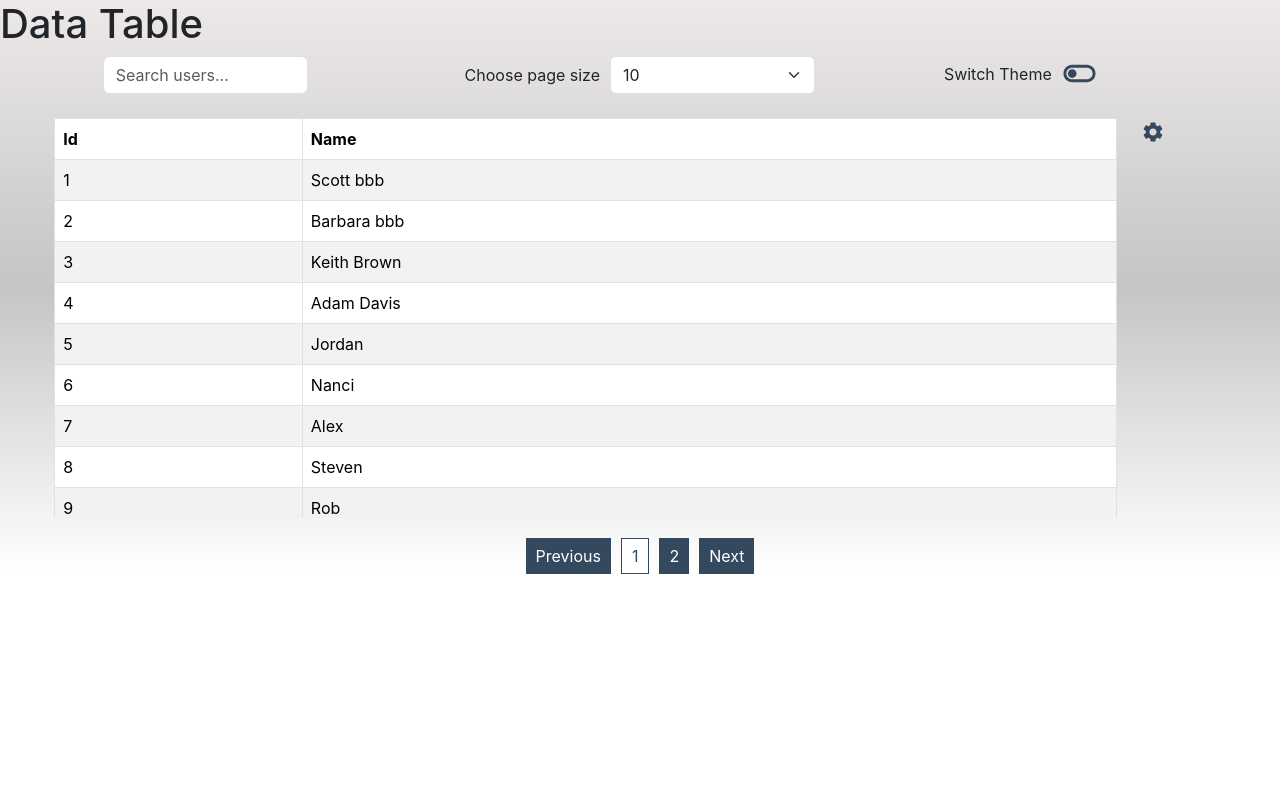
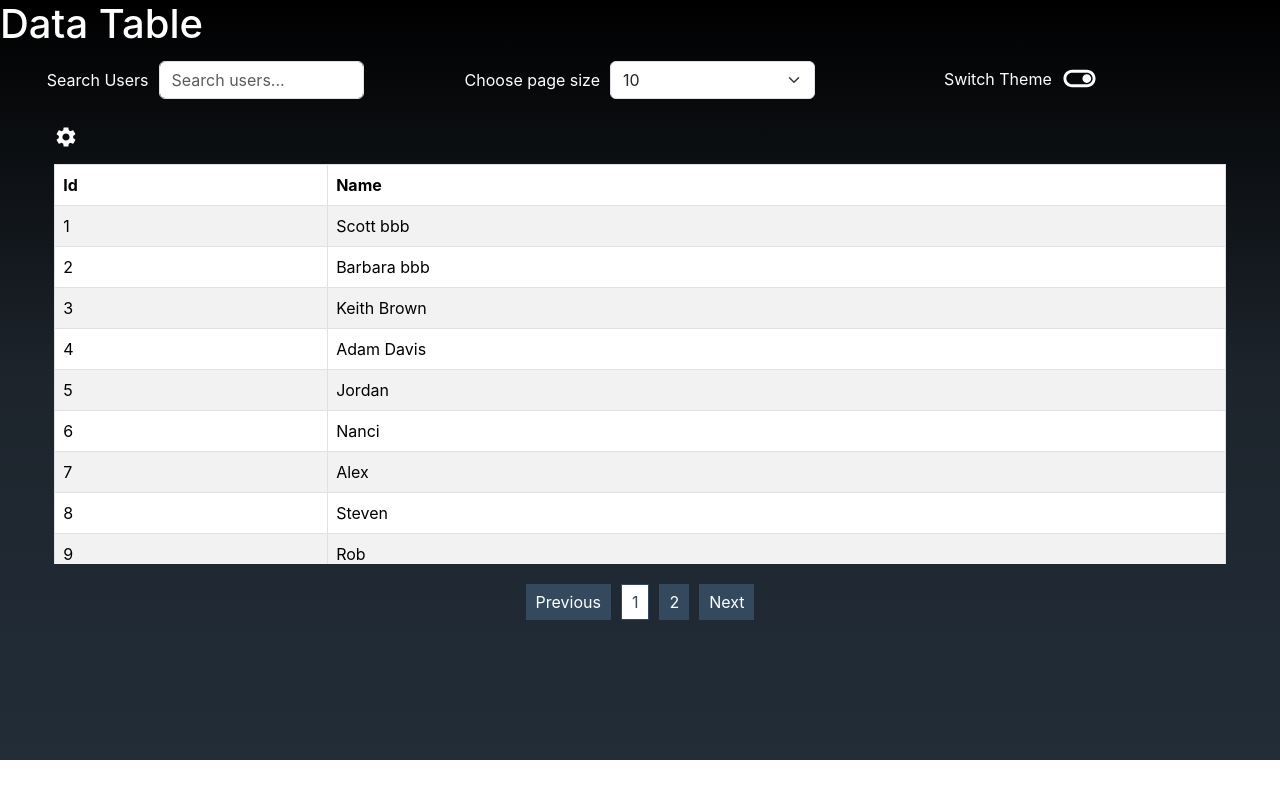
Before and after one commit to NidhinaJustin/frontend-code-challenge, a React (Create React App) app: page / in a window 1280 px wide. Built offline with nearby package versions, Linux system fonts and the light colour scheme.

Commit message:
default theme is updated, documentations added

```diff
--- a/package.json
+++ b/package.json
@@ -1,5 +1,6 @@
 {
   "name": "my-data-table",
+  "homepage": "https://NidhinaJustin.github.io/dataTable",
   "version": "0.1.0",
   "private": true,
   "dependencies": {
@@ -27,6 +28,8 @@
   "scripts": {
     "start": "react-scripts start",
     "build": "react-scripts build",
+    "predeploy": "npm run build",
+    "deploy": "gh-pages -d build",
     "test": "react-scripts test",
     "eject": "react-scripts eject"
   },
@@ -47,5 +50,8 @@
       "last 1 firefox version",
       "last 1 safari version"
     ]
+  },
+  "devDependencies": {
+    "gh-pages": "^6.1.1"
   }
 }
--- a/src/App.css
+++ b/src/App.css
@@ -6,9 +6,22 @@
 .dataTableDefaultTheme {
   background-image: linear-gradient(rgb(238, 233, 233), #c4c5c6, white);
 }
+.headerList{
+  margin-bottom: 15px;
+  display: inline-block;
+  position: relative;
+
+}
 .headerDropdown{
   border: 1px solid #434444;
-  padding: 5px;
+  padding: 10px;
+  min-width: 100px;
+  background-color: white;
+  color: black;
+  position: absolute;
+  top: 100%;
+  left: -20%;
+  z-index: 1000;
 }
 
 .pagination {
@@ -35,15 +48,12 @@
   color :#34495E;
   border: 1px solid #34495E;
 }
-.searchBar{
-  display: flex;
-  justify-content: center;
-  align-items: center;
-}
+
 .labelAlignment {
   display: flex;
   justify-content: center;
   align-items: center;
+  margin-top: 5px;
 }
 
 .labelAlignment label {
--- a/src/App.tsx
+++ b/src/App.tsx
@@ -4,7 +4,7 @@ import DataTable from "./components/DataTable/DataTable";
 import { DataTableProvider } from "./DataTableContext";
 
 export default function App() {
-  const [isChangeTheme, setIsChangeTheme] = useState<boolean>(false);
+  const [isChangeTheme, setIsChangeTheme] = useState<boolean>(true);
 
   const handleChangeTheme=()=>{
     setIsChangeTheme(!isChangeTheme)
--- a/src/DataTableContext.tsx
+++ b/src/DataTableContext.tsx
@@ -44,7 +44,7 @@ export const DataTableProvider: React.FC<DataTableProviderProps> = ({ children }
   const [currentPage, setCurrentPage] = useState<number>(1);
   const [postsPerPage, setPostsPerPage] = useState<number>(10);
   const [searchKey, setSearchKey] = useState<string>("");
-  const [isChangeTheme, setIsChangeTheme] = useState<boolean>(false);
+  const [isChangeTheme, setIsChangeTheme] = useState<boolean>(true);
   const [filteredData, setFilteredData] = useState<UserData[]>(userInfo);
 
   useEffect(() => {
--- a/src/components/DataTable/DataTable.tsx
+++ b/src/components/DataTable/DataTable.tsx
@@ -1,5 +1,5 @@
 import React from "react";
-import {  Row, Col } from "react-bootstrap";
+import { Row, Col } from "react-bootstrap";
 import Pagination from "../Pagination";
 import { Input } from "reactstrap";
 import ToggleOnOutlinedIcon from "@mui/icons-material/ToggleOnOutlined";
@@ -12,10 +12,9 @@ import TableContent from "./TableContent";
 Parent component which contains, user search , page size selection, theme toggle , users list table.
 */
 
-
 interface DataTableProps {
-  isChangeTheme:boolean
-  handleChangeTheme:()=>void
+  isChangeTheme: boolean;
+  handleChangeTheme: () => void;
 }
 export default function DataTable({
   isChangeTheme,
@@ -46,16 +45,17 @@ export default function DataTable({
     setSearchKey(e.target.value);
   };
   //updating the theme of the screen when user toggles
-  const updateTheme=()=>{
+  const updateTheme = () => {
     handleChangeTheme();
-  }
+  };
 
   return (
     <>
       <div className="mb-4">
         <Row>
-          <Col md={4}>
-            <div className="searchBar">
+          <Col md={4} col-sm={6}>
+            <div className="labelAlignment">
+            <label>Search Users</label>
               {userData.length && (
                 <Input
                   className="w-50"
@@ -68,7 +68,7 @@ export default function DataTable({
               )}
             </div>
           </Col>
-          <Col md={4}>
+          <Col md={4} col-sm={6}>
             <div className="labelAlignment">
               <label>Choose page size</label>
               <Input
@@ -84,7 +84,7 @@ export default function DataTable({
               </Input>
             </div>
           </Col>
-          <Col md={3}>
+          <Col md={3} col-sm={6}>
             <div className="labelAlignment">
               <label>Switch Theme</label>
               <div title="Change Theme" onClick={updateTheme}>
@@ -105,7 +105,10 @@ export default function DataTable({
         </Row>
       </div>
       <Row className="justify-content-center">
-        <Col md={10}>
+        <Col md={11} col-sm={12}>
+          <div className="headerList">
+            <HeaderList isChangeTheme={isChangeTheme} />
+          </div>
           {headers.length ? (
             <div className="scrollable-table">
               {!filteredData.length && searchKey !== "" ? (
@@ -128,13 +131,10 @@ export default function DataTable({
             </div>
           )}
         </Col>
-        <Col md={1}>
-          <HeaderList isChangeTheme={isChangeTheme} />
-        </Col>
       </Row>
-      {filteredData.length>0 && headers.length>0  && (
+      {filteredData.length > 0 && headers.length > 0 && (
         <Row>
-        <Col md={12}>
+          <Col md={12} col-sm={12}>
             <Pagination
               length={userData.length}
               postsPerPage={postsPerPage}
--- a/src/components/DataTable/HeaderList.tsx
+++ b/src/components/DataTable/HeaderList.tsx
@@ -3,6 +3,11 @@ import { ColumnHeader } from "./DataTableTypes";
 import SettingsIcon from "@mui/icons-material/Settings";
 import { useDataTableContext } from "../../DataTableContext";
 import { columns } from "./DataTableConstants";
+/*
+HeaderList is for dynamically displaying the headers of the table when user selects each.
+Click the settings icon so a dropdown will be displayed .
+Choose headers from the list.
+*/
 
 interface HeaderListProps {
   isChangeTheme: boolean;
```
Also changed, not shown: 1 other file (tests, documents, lock files or other folders). Lines whose indentation alone changed are shown as unchanged.
